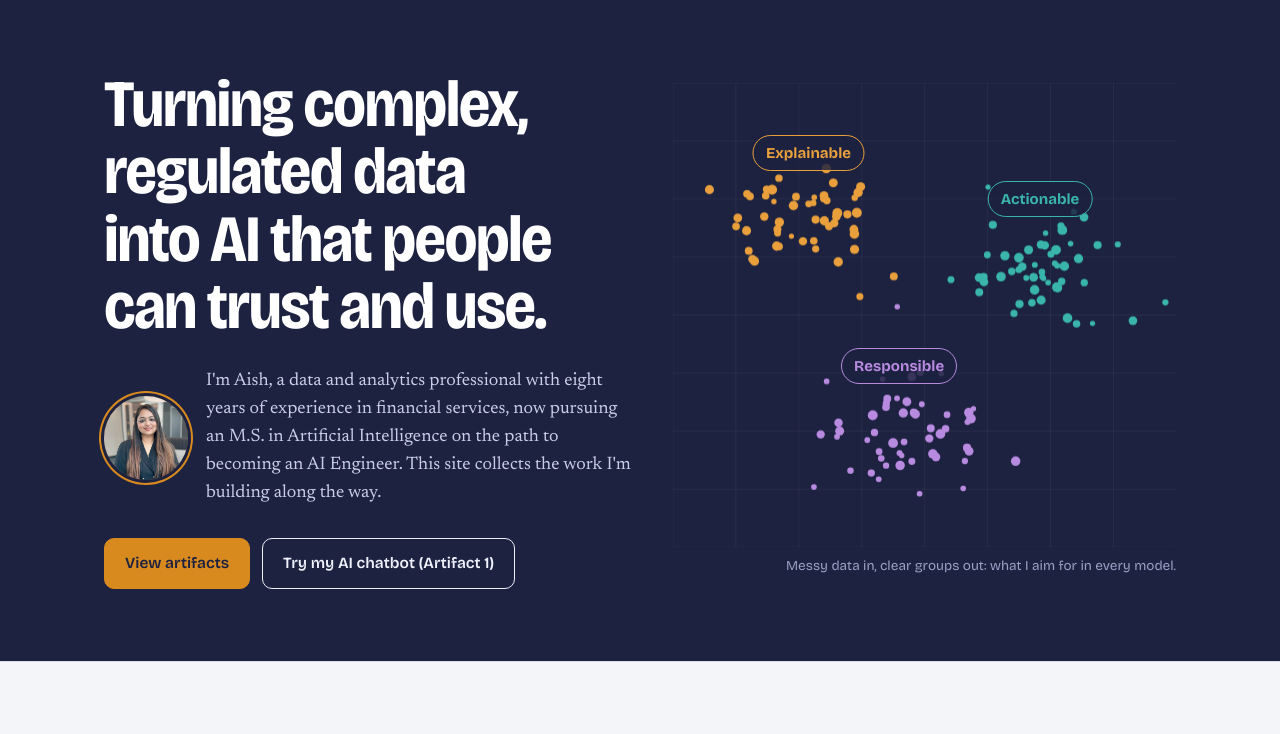
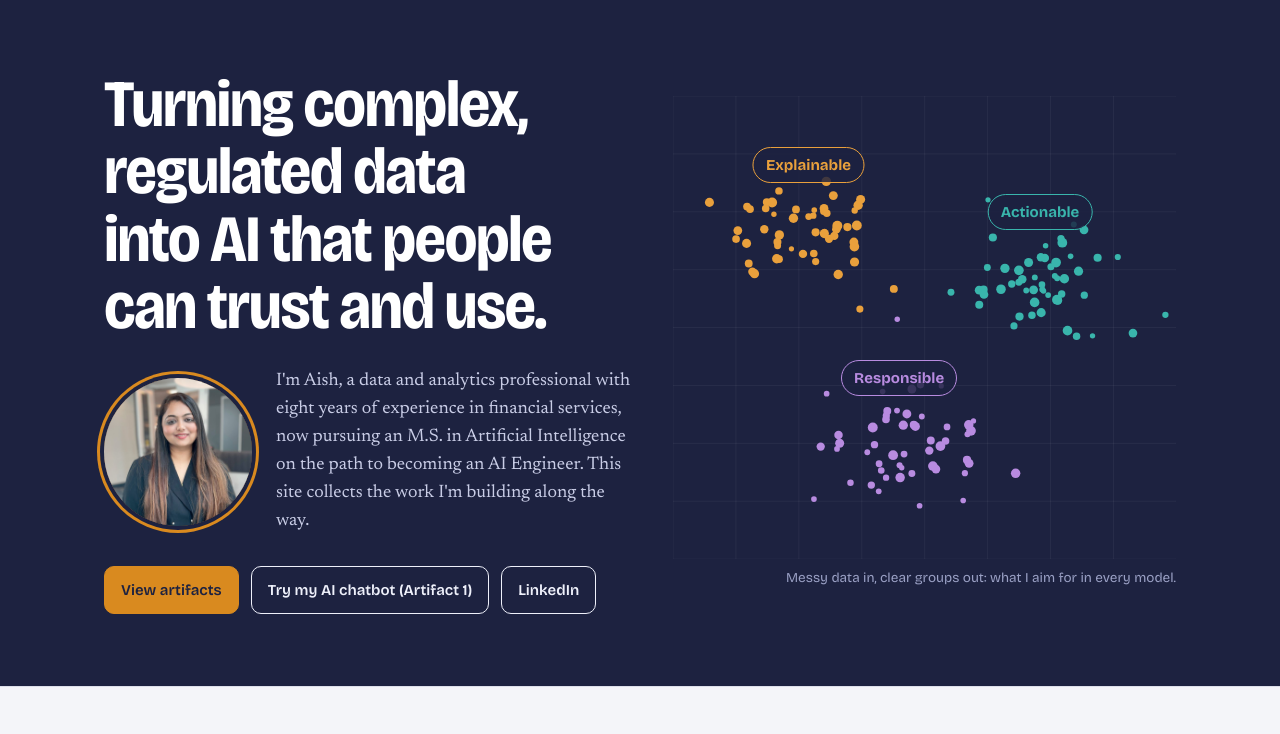
Before and after one commit to aishshah-arch/ai-portfolio, a plain HTML site: page index.html in a window 1280 px wide. Shown: the part 66-800 px from the top of the page. Drawn offline with nearby package versions, Linux system fonts and the light colour scheme.

Commit message:
Larger profile photo; LinkedIn back in hero
Co-Authored-By: Claude Opus 5.5 <noreply@anthropic.com>
Claude-Session: https://claude.ai/code/session_01AnR6PJWh47GUV5hGKkDQvL

```diff
--- a/index.html
+++ b/index.html
@@ -31,12 +31,13 @@
       <div>
         <h1>Turning complex, regulated data into AI that people can trust and use.</h1>
         <div class="byline">
-          <img src="images/headshot.jpg" alt="Portrait of Aishwarya Shah" width="84" height="84">
+          <img src="images/headshot.jpg" alt="Portrait of Aishwarya Shah" width="148" height="148">
           <p>I'm Aish, a data and analytics professional with eight years of experience in financial services, now pursuing an M.S. in Artificial Intelligence on the path to becoming an AI Engineer. This site collects the work I'm building along the way.</p>
         </div>
         <div class="btn-row">
           <a class="btn primary" href="#artifacts">View artifacts</a>
           <a class="btn ghost" href="https://mizou.com/preview-bot?ID=164703" target="_blank" rel="noopener">Try my AI chatbot (Artifact 1)</a>
+          <a class="btn ghost" href="https://www.linkedin.com/in/aish-shah" target="_blank" rel="noopener">LinkedIn</a>
         </div>
       </div>
       <figure style="margin:0">
--- a/style.css
+++ b/style.css
@@ -63,10 +63,10 @@ header.nav .wrap { display: flex; align-items: center; justify-content: space-be
   font-size: clamp(38px, 5.2vw, 66px); line-height: 1.02; letter-spacing: -.025em; font-weight: 700;
   font-stretch: 88%; font-variation-settings: "wdth" 88; color: #fff; margin: 0 0 28px; max-width: 13ch;
 }
-.byline { display: flex; gap: 18px; align-items: center; margin: 0 0 30px; max-width: 34em; }
-.byline img { width: 84px; height: 84px; flex: none; border-radius: 50%; object-fit: cover; box-shadow: 0 0 0 3px var(--ink), 0 0 0 5px var(--saffron); }
+.byline { display: flex; gap: 24px; align-items: center; margin: 0 0 30px; max-width: 36em; }
+.byline img { width: 148px; height: 148px; flex: none; border-radius: 50%; object-fit: cover; box-shadow: 0 0 0 4px var(--ink), 0 0 0 7px var(--saffron); }
 .byline p { margin: 0; font-size: 18px; color: #c9cde6; line-height: 1.55; }
-.hero-band .btn { border-color: #eef0fa; color: #eef0fa; }
+.hero-band .btn { border-color: #eef0fa; color: #eef0fa; padding: 11px 16px; font-size: 15px; }
 .hero-band .btn.primary { background: var(--saffron); border-color: var(--saffron); color: var(--ink); }
 .hero-band .btn.primary:hover { background: #e9a03c; }
 .hero-band .btn.ghost:hover { background: var(--ink-2); }
@@ -202,6 +202,8 @@ footer { padding: 28px 0 40px; color: var(--muted); font-size: 14.5px; font-fami
 }
 @media (max-width: 640px) {
   body { font-size: 18px; }
+  .byline { flex-direction: column; align-items: flex-start; gap: 16px; }
+  .byline img { width: 132px; height: 132px; }
   .wrap { padding: 0 18px; }
   .block { padding: 60px 0; }
   .audience, .strengths, .other, .bio-grid { grid-template-columns: 1fr; gap: 26px; }
```
